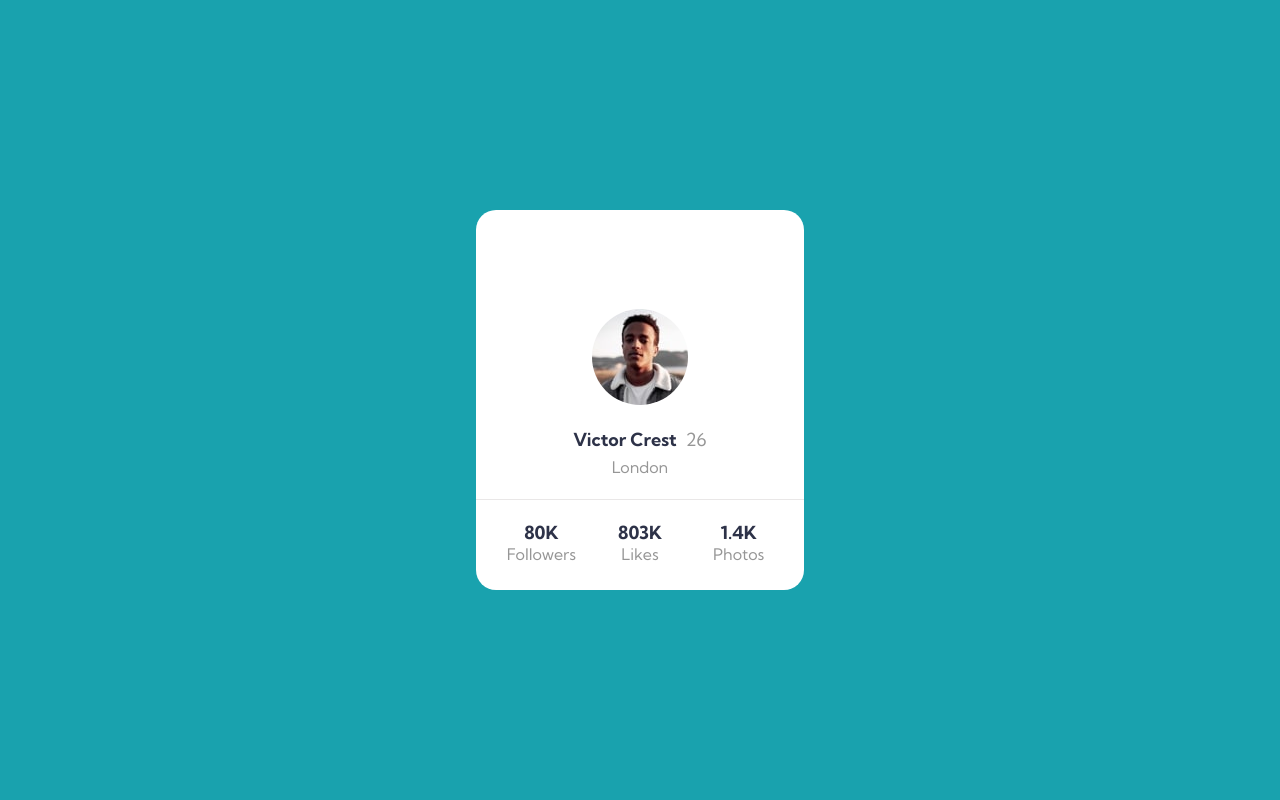
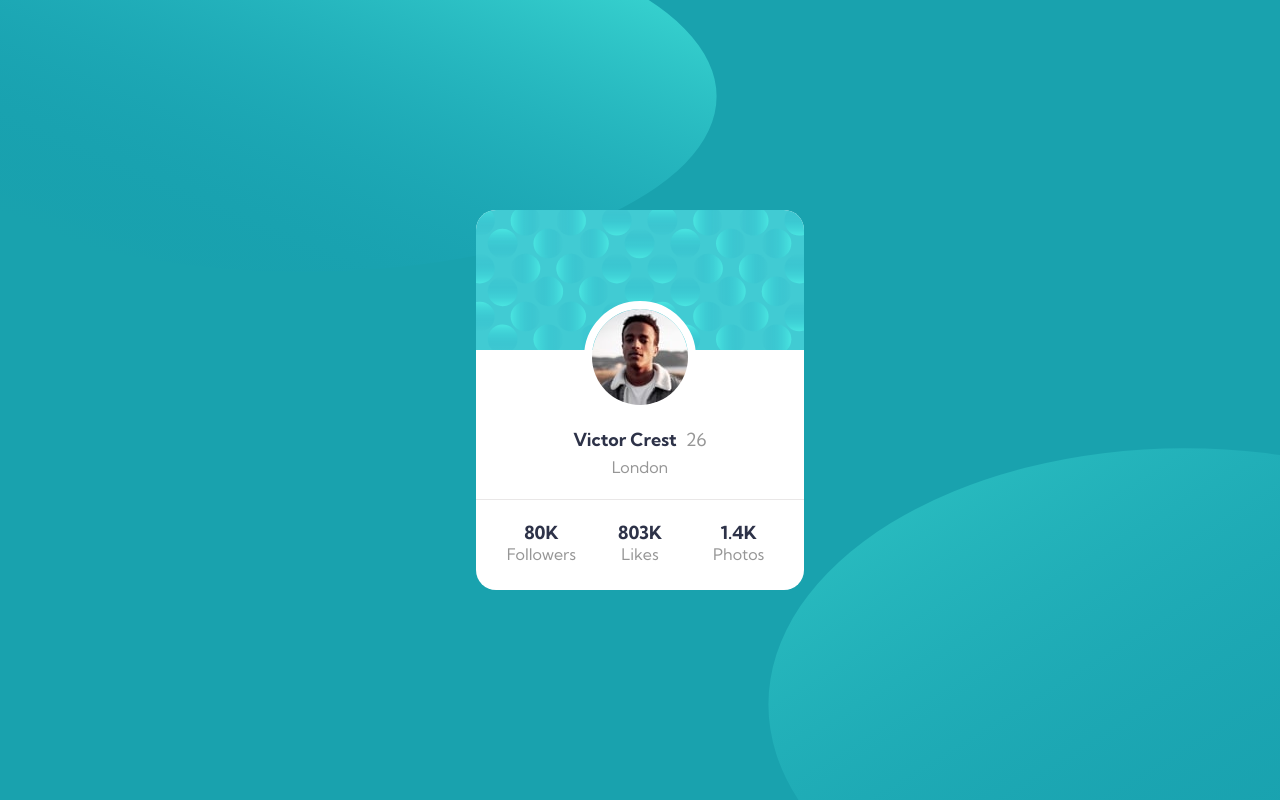
Before and after one commit to d-donne/profile-card-component, a plain HTML site: page index.html in a window 1280 px wide. Drawn offline with Linux system fonts and the light colour scheme; the site is published under a folder, as on GitHub Pages, so addresses that start at the root find nothing.

Commit message:
updated file paths

```diff
--- a/css/style.css
+++ b/css/style.css
@@ -20,8 +20,8 @@
 body {
   font-family: var(--font-primary);
   background-color: var(--darkCyan);
-  background-image: url("/images/bg-pattern-top.svg"),
-    url("/images/bg-pattern-bottom.svg");
+  background-image: url("../images/bg-pattern-top.svg"),
+    url("../images/bg-pattern-bottom.svg");
   background-position: top -10vh left -9vw, bottom -20vh right -25vw;
   background-size: 65vw 44vh, 65vw 64vh;
   background-repeat: no-repeat;
@@ -47,7 +47,7 @@ h1, h2 {
 }
 
 .card-banner {
-  background-image: url("/images/bg-pattern-card.svg");
+  background-image: url("../images/bg-pattern-card.svg");
   height: 8.75rem;
 }
 
```
Also changed, not shown: 1 other file.
